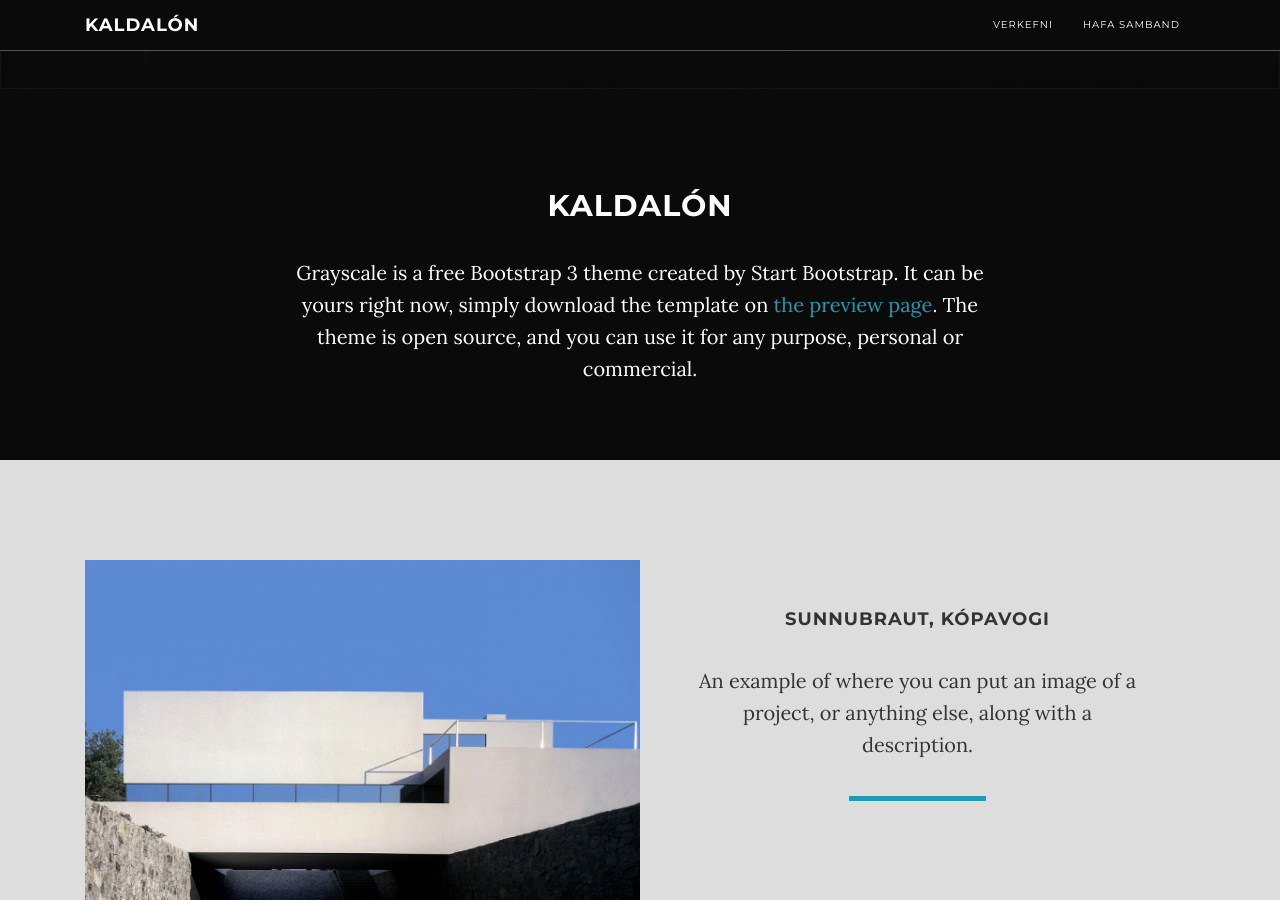
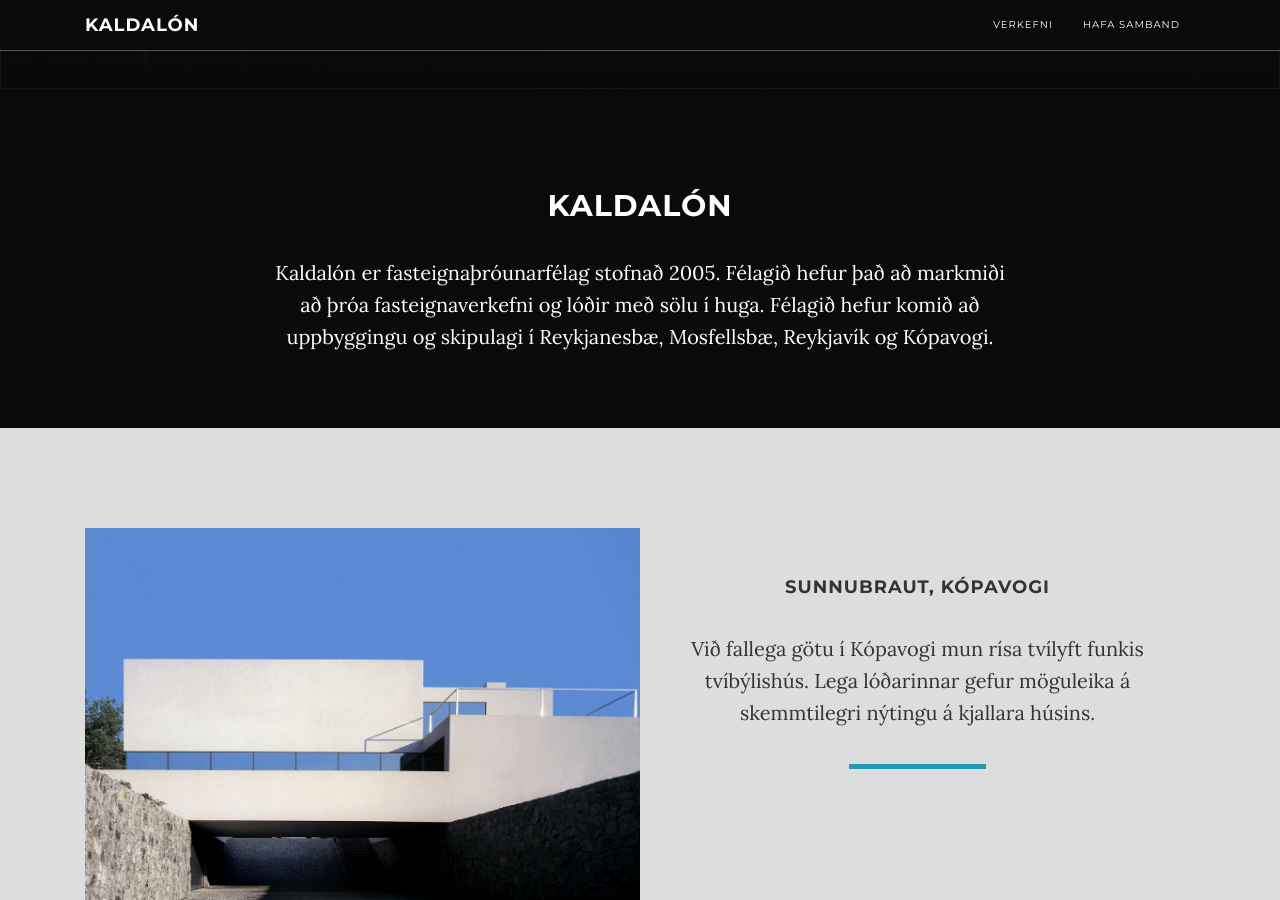
Before and after one commit to birkirbrynjarsson/areyjar, a Jekyll site: the page built from index.html, in a window 1280 px wide and 900 px high, scrolled down 811 px. Built offline with Jekyll 4.4.1, drawn with Linux system fonts in a browser that asks for light colours; some of the changed text lies outside the part shown.

Commit message:
Add project content and update contact info

```diff
--- a/_includes/about.html
+++ b/_includes/about.html
@@ -3,7 +3,7 @@
         <div class="row">
             <div class="col-sm-8 col-sm-offset-2">
                 <h2>Kaldalón</h2>
-                <p>Grayscale is a free Bootstrap 3 theme created by Start Bootstrap. It can be yours right now, simply download the template on <a href="http://startbootstrap.com/template-overviews/grayscale/">the preview page</a>. The theme is open source, and you can use it for any purpose, personal or commercial.</p>
+                <p>Kaldalón er fasteignaþróunarfélag stofnað 2005. Félagið hefur það að markmiði að þróa fasteignaverkefni og lóðir með sölu í huga. Félagið hefur komið að uppbyggingu og skipulagi í Reykjanesbæ, Mosfellsbæ, Reykjavík og Kópavogi.</p>
                 <!-- <p>The Jekyll version is brought to you by <a href="https://github.com/jeromelachaud">Jerome Lachaud</a></p> -->
                 <!-- <p>This theme features stock photos by <a href="http://gratisography.com/">Gratisography</a> along with a custom Google Maps skin courtesy of <a href="http://snazzymaps.com/">Snazzy Maps</a>.</p> -->
                 <!-- <p>Grayscale includes full HTML, CSS, and custom JavaScript files along with LESS files for easy customization.</p> -->
--- a/_includes/contact.html
+++ b/_includes/contact.html
@@ -1,10 +1,18 @@
     <!-- Contact Section -->
-    <section id="contact" class="container content-section text-center">
+    <section id="contact" class="container content-section">
         <div class="row">
-            <div class="col-lg-8 col-lg-offset-2">
+            <div class="col-md-12">
                 <h2>Hafa Samband</h2>
-                <p>Dolor reprehenderit repellendus, optio labore odio at tempore debitis nisi. Quasi debitis tenetur eaque molestias non porro odio sapiente.</p>
-                <p><a href="mailto:{{ site.email }}">{{ site.email }}</a>
+                <p>
+                    Jóhann Jóhannsson<br />
+                    Sími: 662 1111<br />
+                    <a href="mailto:{{ site.email }}">{{ site.email }}</a><br />
+                </p>
+                <p>
+                    KALDALÓN ehf.<br />
+                    Stórás 4-6<br />
+                    210 Garðabær<br />
+                    Sími: 662 1111<br />
                 </p>
                 <!-- <ul class="list-inline banner-social-buttons">
                     {% for network in site.social %}
--- a/_includes/projects.html
+++ b/_includes/projects.html
@@ -28,7 +28,7 @@
                     <div class="d-flex h-100">
                       <div class="project-text w-100 my-auto text-center text-lg-left">
                         <h4 class="text-white">Sunnubraut, Kópavogi</h4>
-                        <p class="mb-0 text-white-50">An example of where you can put an image of a project, or anything else, along with a description.</p>
+                        <p class="mb-0 text-white-50">Við fallega götu í Kópavogi mun rísa tvílyft funkis tvíbýlishús. Lega lóðarinnar gefur möguleika á skemmtilegri nýtingu á kjallara húsins.</p>
                         <hr class="d-none d-lg-block mb-0 ml-0">
                       </div>
                     </div>
@@ -45,8 +45,8 @@
                   <div class="bg-black text-center h-100 project">
                     <div class="d-flex h-100">
                       <div class="project-text w-100 my-auto text-center text-lg-right">
-                        <h4 class="text-white">Miðbær 2, Mosfellsbær</h4>
-                        <p class="mb-0 text-white-50">Another example of a project with its respective description. These sections work well responsively as well, try this theme on a small screen!</p>
+                        <h4 class="text-white">Miðbær Mosfellsbæjar</h4>
+                        <p class="mb-0 text-white-50">Nýtt breytt aðalskipulag af nýjum miðbæ Mósfellsbæjar hefur verið samþykkt. Skipulagið var unnið af Kaldalóni og gerir ráð fyrir miðsvæði ætlað eldri borgurum Mosfellsbæjar. Svæðið sem um ræðir markast af Langatanga, Bogatanga, Þverholt og Bjarkarholts.</p>
                         <hr class="d-none d-lg-block mb-0 mr-0">
                       </div>
                     </div>
@@ -63,14 +63,50 @@
                     <div class="bg-black text-center h-100 project">
                       <div class="d-flex h-100">
                         <div class="project-text w-100 my-auto text-center text-lg-left">
-                          <h4 class="text-white">Hverfisgata 46, Reykjavík</h4>
-                          <p class="mb-0 text-white-50">An example of where you can put an image of a project, or anything else, along with a description.</p>
+                          <h4 class="text-white">Hverfisgata, Reykjavík</h4>
+                          <p class="mb-0 text-white-50">Uppbygging lúxus íbúða í miðbæ Reykjavíkur.</p>
                           <hr class="d-none d-lg-block mb-0 ml-0">
                         </div>
                       </div>
                     </div>
                   </div>
                 </div>
+
+                <!-- Project Two Row -->
+              <div class="row justify-content-center no-gutters">
+                <div class="col-lg-6">
+                  <!-- <img class="img-fluid" src="img/midbaer2-moso.jpg" alt=""> -->
+                </div>
+                <div class="col-lg-6 order-lg-first">
+                  <div class="bg-black text-center h-100 project">
+                    <div class="d-flex h-100">
+                      <div class="project-text w-100 my-auto text-center text-lg-right">
+                        <h4 class="text-white">Vallargata, Reykjanesbær</h4>
+                        <p class="mb-0 text-white-50">Í miðbæ Rekjanesbæjar munu rísa 48 íbúðir fyrir eldri borgara. Bílakjallari verður undir bæði lóð og húsi, sem verður 4 hæðir að viðbættri einni inndreginni hæð.</p>
+                        <hr class="d-none d-lg-block mb-0 mr-0">
+                      </div>
+                    </div>
+                  </div>
+                </div>
+              </div>
+
+              <!-- Project One Row -->
+              <div class="row justify-content-center no-gutters mb-5 mb-lg-0">
+                <div class="col-lg-6">
+                  <!-- <img class="img-fluid" src="img/hverfisgata-46.jpg" alt=""> -->
+                </div>
+                <div class="col-lg-6">
+                  <div class="bg-black text-center h-100 project">
+                    <div class="d-flex h-100">
+                      <div class="project-text w-100 my-auto text-center text-lg-left">
+                        <h4 class="text-white">Víkurbraut, Reykjanesbær</h4>
+                        <p class="mb-0 text-white-50">Tveir 8 hæða íbúðarturnar munu rísa við bryggjuna í Reykjanesbæ. Turnarnir eru hannaðir með glerbyggingu sem tengir þá. Íbúðirnar eru vel skipulagðar og hannaðar með ungt fólk í huga.</p>
+                        <hr class="d-none d-lg-block mb-0 ml-0">
+                      </div>
+                    </div>
+                  </div>
+                </div>
+              </div>
 
             </div>
           </section>
```
